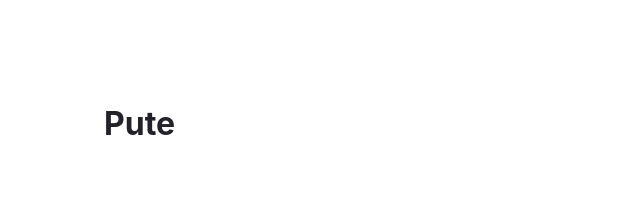
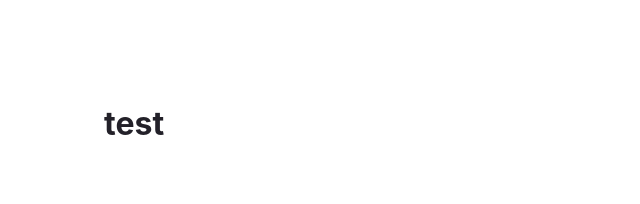
Before and after one commit to claireprvst/test_devop2, a Gatsby site: page /about in a window 1280 px wide. Shown: the top 204 px of the page, 0-640 px from the left. Built offline with nearby package versions, Linux system fonts and the light colour scheme; Gatsby itself is replaced by a stand-in of ours.

Commit message:
change text

```diff
--- a/src/pages/about.js
+++ b/src/pages/about.js
@@ -28,8 +28,8 @@ const codeStyles = {
 const aboutPage = () => {
     return (
         <main style={pageStyles}>
-            <title> Noémie la pute</title>
-            <h1 style={headingStyles}>Pute</h1>
+            <title> Test</title>
+            <h1 style={headingStyles}>test</h1>
             <p style={paragraphStyles}>
 
 T'es une pute noémie                <br />
```
